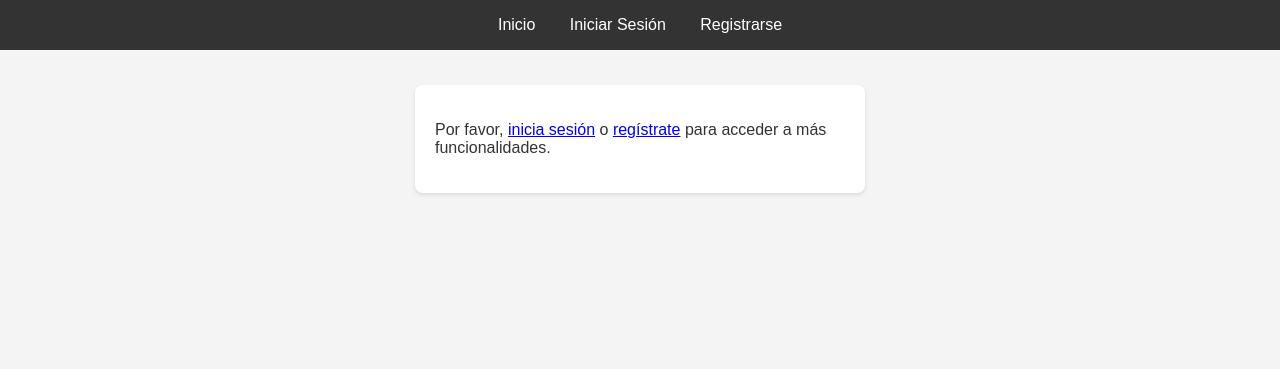
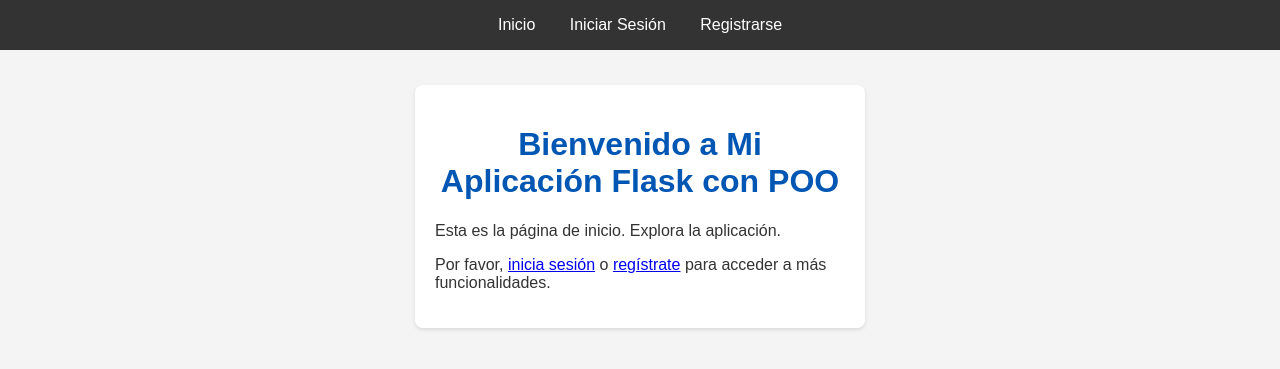
Before and after one commit to Srcre/Evaluacin, a Flask app: page / in a window 1280 px wide. Shown: the top 369 px of the page. Run offline with Flask 3, Linux system fonts and the light colour scheme.

Commit message:
Inicio
Se agrego un titulo y párrafo, lo que faltaba en el index.html para que no estuviera vacío

```diff
--- a/templates/index.html
+++ b/templates/index.html
@@ -3,6 +3,8 @@
 {% block title %}Inicio - Mi Aplicación Flask{% endblock %}
 
 {% block content %}
+    <h1>Bienvenido a Mi Aplicación Flask con POO</h1>
+    <p>Esta es la página de inicio. Explora la aplicación.</p>
     {% if not current_user.is_authenticated %}
         <p>Por favor, <a href="{{ url_for('auth.login') }}">inicia sesión</a> o <a href="{{ url_for('auth.register') }}">regístrate</a> para acceder a más funcionalidades.</p>
     {% endif %}
```
